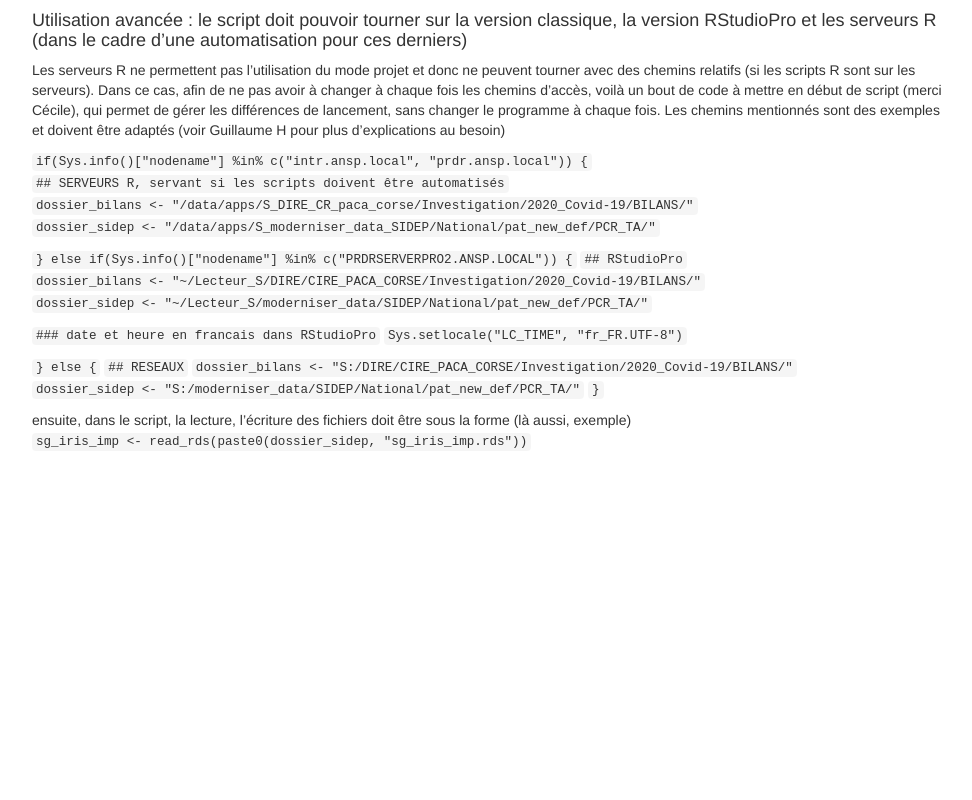
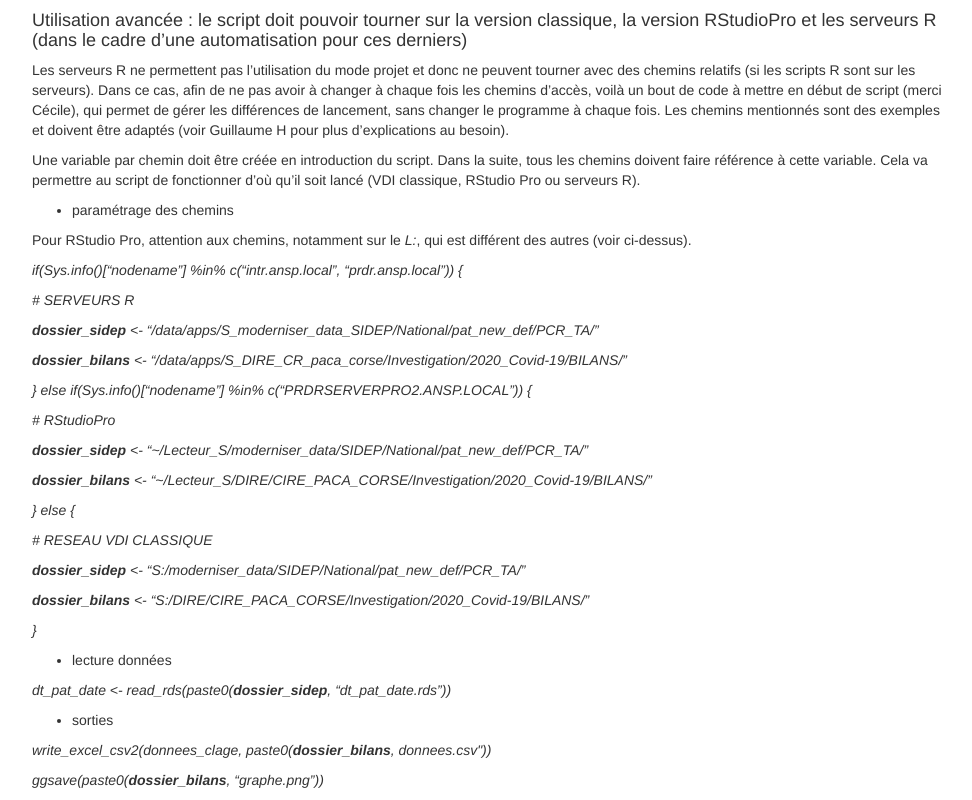
Before and after one commit to gheuze/gheuze.github.io, a plain HTML site: page index.html in a window 1280 px wide. Shown: the part 1101-1901 px from the top of the page, without its empty margins (153-1125 px from the left). Before the commit the page ends 1563 px from the top, so only its background shows below. Drawn offline with nearby package versions, Linux system fonts and the light colour scheme; some packages are replaced by stand-ins of ours.

Commit message:
Update index.html

```diff
--- a/index.html
+++ b/index.html
@@ -219,12 +219,34 @@ pre code {
 </div>
 <div id="utilisation-avancée-le-script-doit-pouvoir-tourner-sur-la-version-classique-la-version-rstudiopro-et-les-serveurs-r-dans-le-cadre-dune-automatisation-pour-ces-derniers" class="section level4">
 <h4>Utilisation avancée : le script doit pouvoir tourner sur la version classique, la version RStudioPro et les serveurs R (dans le cadre d’une automatisation pour ces derniers)</h4>
-<p>Les serveurs R ne permettent pas l’utilisation du mode projet et donc ne peuvent tourner avec des chemins relatifs (si les scripts R sont sur les serveurs). Dans ce cas, afin de ne pas avoir à changer à chaque fois les chemins d’accès, voilà un bout de code à mettre en début de script (merci Cécile), qui permet de gérer les différences de lancement, sans changer le programme à chaque fois. Les chemins mentionnés sont des exemples et doivent être adaptés (voir Guillaume H pour plus d’explications au besoin)</p>
-<p><code>if(Sys.info()[&quot;nodename&quot;] %in% c(&quot;intr.ansp.local&quot;, &quot;prdr.ansp.local&quot;)) {</code> <code>## SERVEURS R, servant si les scripts doivent être automatisés</code> <code>dossier_bilans &lt;- &quot;/data/apps/S_DIRE_CR_paca_corse/Investigation/2020_Covid-19/BILANS/&quot;</code> <code>dossier_sidep &lt;- &quot;/data/apps/S_moderniser_data_SIDEP/National/pat_new_def/PCR_TA/&quot;</code></p>
-<p><code>} else if(Sys.info()[&quot;nodename&quot;] %in% c(&quot;PRDRSERVERPRO2.ANSP.LOCAL&quot;)) {</code> <code>## RStudioPro</code> <code>dossier_bilans &lt;- &quot;~/Lecteur_S/DIRE/CIRE_PACA_CORSE/Investigation/2020_Covid-19/BILANS/&quot;</code> <code>dossier_sidep &lt;- &quot;~/Lecteur_S/moderniser_data/SIDEP/National/pat_new_def/PCR_TA/&quot;</code></p>
-<p><code>### date et heure en francais dans RStudioPro</code> <code>Sys.setlocale(&quot;LC_TIME&quot;, &quot;fr_FR.UTF-8&quot;)</code></p>
-<p><code>} else {</code> <code>## RESEAUX</code> <code>dossier_bilans &lt;- &quot;S:/DIRE/CIRE_PACA_CORSE/Investigation/2020_Covid-19/BILANS/&quot;</code> <code>dossier_sidep &lt;- &quot;S:/moderniser_data/SIDEP/National/pat_new_def/PCR_TA/&quot;</code> <code>}</code></p>
-<p>ensuite, dans le script, la lecture, l’écriture des fichiers doit être sous la forme (là aussi, exemple) <code>sg_iris_imp &lt;- read_rds(paste0(dossier_sidep, &quot;sg_iris_imp.rds&quot;))</code></p>
+<p>Les serveurs R ne permettent pas l’utilisation du mode projet et donc ne peuvent tourner avec des chemins relatifs (si les scripts R sont sur les serveurs). Dans ce cas, afin de ne pas avoir à changer à chaque fois les chemins d’accès, voilà un bout de code à mettre en début de script (merci Cécile), qui permet de gérer les différences de lancement, sans changer le programme à chaque fois. Les chemins mentionnés sont des exemples et doivent être adaptés (voir Guillaume H pour plus d’explications au besoin).</p>
+<p>Une variable par chemin doit être créée en introduction du script. Dans la suite, tous les chemins doivent faire référence à cette variable. Cela va permettre au script de fonctionner d’où qu’il soit lancé (VDI classique, RStudio Pro ou serveurs R).</p>
+<ul>
+<li>paramétrage des chemins</li>
+</ul>
+<p>Pour RStudio Pro, attention aux chemins, notamment sur le <em>L:</em>, qui est différent des autres (voir ci-dessus).</p>
+<p><i>if(Sys.info()[“nodename”] %in% c(“intr.ansp.local”, “prdr.ansp.local”)) {</p>
+<p># SERVEURS R</p>
+<p><strong>dossier_sidep</strong> &lt;- “/data/apps/S_moderniser_data_SIDEP/National/pat_new_def/PCR_TA/”</p>
+<p><strong>dossier_bilans</strong> &lt;- “/data/apps/S_DIRE_CR_paca_corse/Investigation/2020_Covid-19/BILANS/”</p>
+<p>} else if(Sys.info()[“nodename”] %in% c(“PRDRSERVERPRO2.ANSP.LOCAL”)) {</p>
+<p># RStudioPro</p>
+<p><strong>dossier_sidep</strong> &lt;- “~/Lecteur_S/moderniser_data/SIDEP/National/pat_new_def/PCR_TA/”</p>
+<p><strong>dossier_bilans</strong> &lt;- “~/Lecteur_S/DIRE/CIRE_PACA_CORSE/Investigation/2020_Covid-19/BILANS/”</p>
+<p>} else {</p>
+<p># RESEAU VDI CLASSIQUE</p>
+<p><strong>dossier_sidep</strong> &lt;- “S:/moderniser_data/SIDEP/National/pat_new_def/PCR_TA/”</p>
+<p><strong>dossier_bilans</strong> &lt;- “S:/DIRE/CIRE_PACA_CORSE/Investigation/2020_Covid-19/BILANS/”</p>
+<p>}</i></p>
+<ul>
+<li>lecture données</li>
+</ul>
+<p><i>dt_pat_date &lt;- read_rds(paste0(<strong>dossier_sidep</strong>, “dt_pat_date.rds”))</i></p>
+<ul>
+<li>sorties</li>
+</ul>
+<p><i>write_excel_csv2(donnees_clage, paste0(<strong>dossier_bilans</strong>, donnees.csv&quot;))</p>
+<p>ggsave(paste0(<strong>dossier_bilans</strong>, “graphe.png”))</i></p>
 </div>
 
 
```
